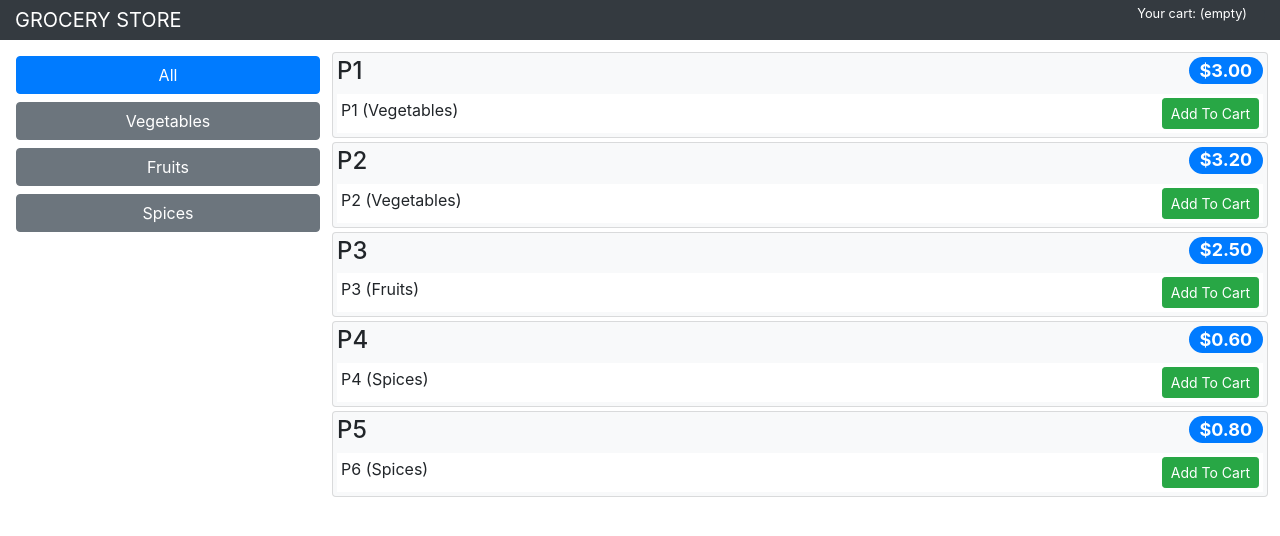
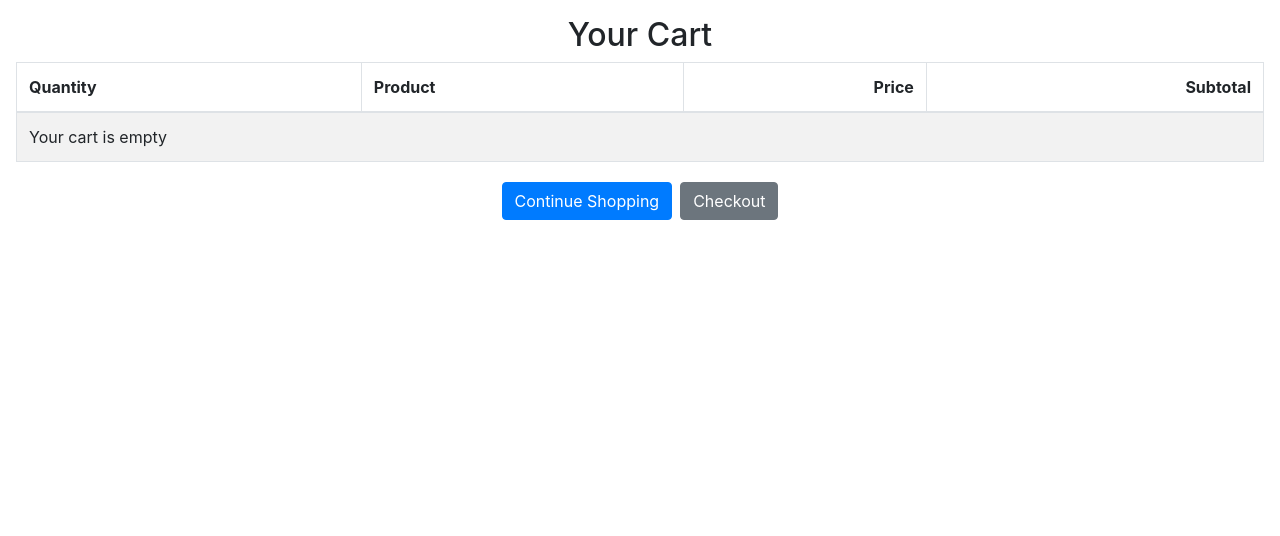
Before and after one commit to theccode/grocerystore, a React (Create React App) app: page /shop/cart in a window 1280 px wide. Before the commit this address led to /shop/products. Shown: the top 536 px of the page. Built offline with nearby package versions, Linux system fonts and the light colour scheme; the HTML template or start-up script is replaced by a standard one.

Commit message:
Added cart details page with checkout link

```diff
--- a/src/data/CartReducer.js
+++ b/src/data/CartReducer.js
@@ -19,7 +19,7 @@
 
             case ActionTypes.CART_UPDATE:
                 newStore.cart = newStore.cart.map(item => {
-                    if (item.product.id === action.payload.id){
+                    if (item.product.id === action.payload.product.id){
                         const diff = action.payload.quantity - item.quantity;
                         newStore.cartItems += diff;
                         newStore.cartPrice += (item.product.price * diff);
--- /dev/null
+++ b/src/shop/CartDetails.js
@@ -0,0 +1,38 @@
+import React, { Component } from 'react';
+import { Link } from 'react-router-dom';
+import { CartDetailsRows } from './CartDetailsRows';
+
+export class CartDetails extends Component{
+    getLinkClasses = () => `btn btn-secondary m-1
+    ${this.props.cartItems === 0 ? "disabled":""}`
+
+    render() {
+        return <div className="m-3">
+            <h2 className="text-center">Your Cart</h2>
+            <table className="table table-bordered table-striped">
+                <thead>
+                    <tr>
+                        <th>Quantity</th>
+                        <th>Product</th>
+                        <th className="text-right">Price</th>
+                        <th className="text-right">Subtotal</th>
+                    </tr>
+                </thead>
+                <tbody>
+                    <CartDetailsRows cart={this.props.cart}
+                    cartPrice={this.props.cartPrice}
+                    updateQuantity={this.props.updateCartQuantity}
+                    removeFromCart={this.props.removeFromCart}/>
+                </tbody>
+            </table>
+            <div className="text-center">
+                <Link className="btn btn-primary m-1" to="/shop">
+                    Continue Shopping
+                </Link>
+                <Link className={this.getLinkClasses()} to="/shop/checkout">
+                    Checkout
+                </Link>
+            </div>
+        </div>
+    }
+}
--- /dev/null
+++ b/src/shop/CartDetailsRows.js
@@ -0,0 +1,37 @@
+import React, { Component } from 'react';
+
+export class CartDetailsRows extends Component{
+    handleChange = (product, e) => {
+        this.props.updateQuantity(product, e.target.value);
+    }
+
+    render(){
+        if (!this.props.cart || this.props.cart.length === 0){
+            return <tr>
+                <td colSpan="5">Your cart is empty</td>
+            </tr>
+        } else {
+            return <React.Fragment>
+                {this.props.cart.map(item =>
+                    <tr key={ item.product.id}>
+                        <td>
+                            <input type="number" value={ item.quantity } onChange={ (ev) => this.handleChange(item.product, ev)}
+                            />
+                        </td>
+                        <td>{ item.product.name }</td>
+                        <td>{ item.product.price.toFixed(2) }</td>
+                        <td>{ (item.quantity * item.product.price).toFixed(2) }</td>
+                        <td>
+                            <button className="btn btn-sm btn-danger" onClick={ () => this.props.removeFromCart(item.product)}>
+                                Remove
+                            </button>
+                        </td>
+                    </tr>)}
+                    <tr>
+                        <th colSpan="3" className="text-right">Total: </th>
+                        <th colSpan="2">${ this.props.cartPrice.toFixed(2) }</th>
+                    </tr>
+            </React.Fragment>
+        }
+    }
+}
--- a/src/shop/Shop.js
+++ b/src/shop/Shop.js
@@ -4,6 +4,10 @@
 import { CartSummary } from './CartSummary';
 
 export class Shop extends Component {
+    handleAddToCart = (...args) => {
+        this.props.addToCart(...args);
+        this.props.history.push("/shop/cart")
+    }
     render() {
         return <div className="container-fluid">
             <div className="row">
@@ -17,7 +21,7 @@
                     <CategoryNavigation baseUrl="/shop/products" categories={ this.props.categories}/>
                 </div>
                 <div className="col-9 p-2">
-                    <ProductList products={this.props.products}{...this.props} />
+                    <ProductList products={this.props.products}{...this.props} addToCart={ this.handleAddToCart }/>
                 </div>
             </div>
         </div>
--- a/src/shop/ShopConnector.js
+++ b/src/shop/ShopConnector.js
@@ -5,6 +5,7 @@
 import { DataTypes } from '../data/Types';
 import {Shop } from './Shop';
 import { addToCart, updateCartQuantity, removeFromCart, clearCart } from '../data/CartActionCreators';
+import { CartDetails } from './CartDetails';
 
 const mapStateToProps = (dataStore) => ({
     ...dataStore
@@ -29,8 +30,9 @@
                     render={(routeProps) => (
                          <Shop {...this.props} {...routeProps}
                               products={filterProducts(this.props.products, routeProps.match.params.category)}/>
-                              )
-                    }/>
+                              )}/>
+                        <Route path="/shop/cart" render={ (routeProps) =>
+                        <CartDetails { ...this.props }{ ...routeProps } />}/>
                     <Redirect to="/shop/products"/>
             </Switch>
         }
```
Also changed, not shown: 1 other file (tests, documents, lock files or other folders).
